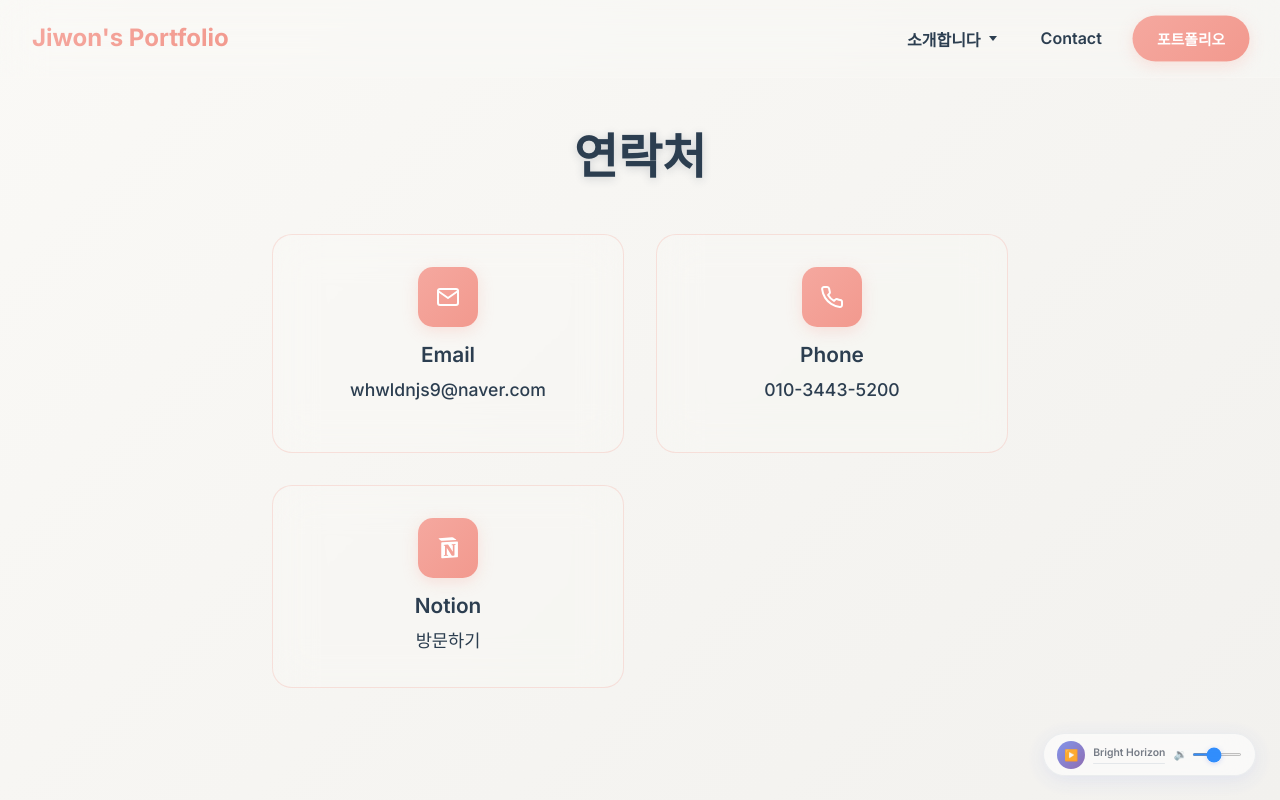
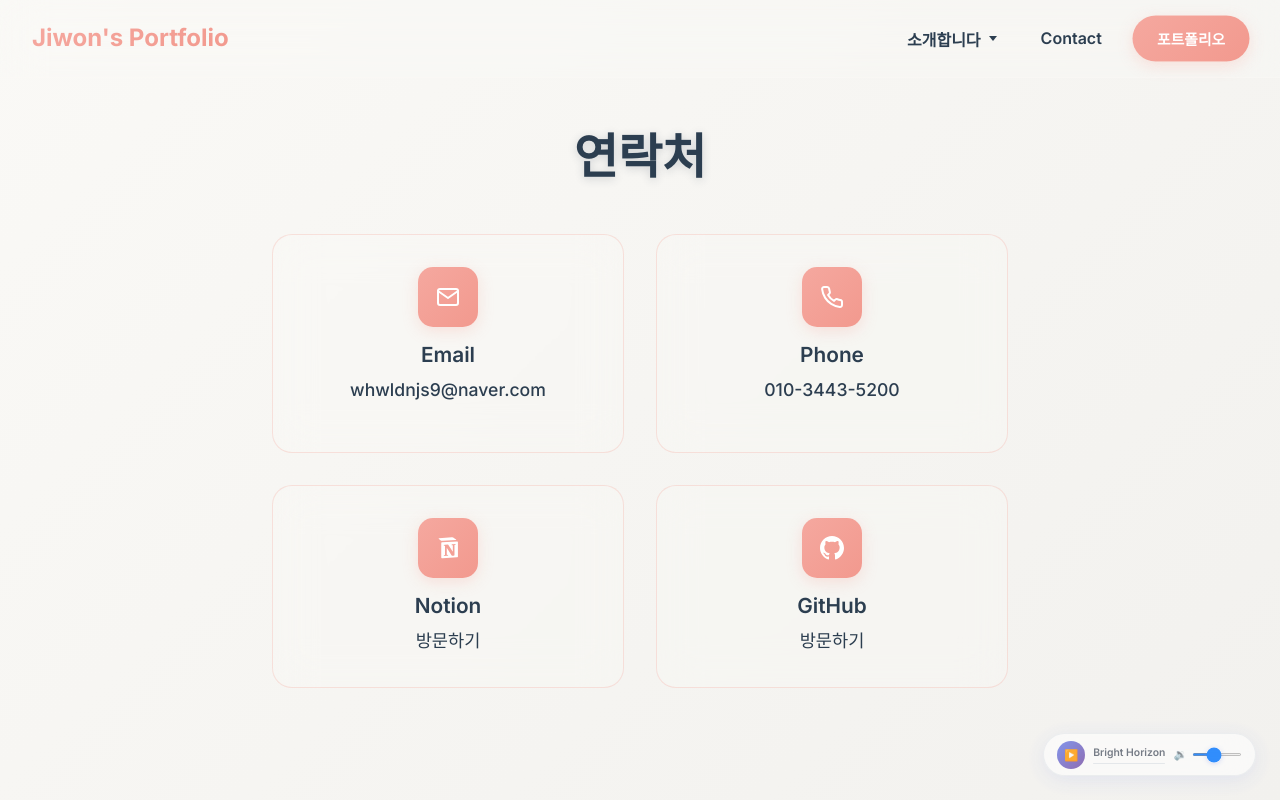
Before and after one commit to jiwon-0321/Portfolio, a Next.js app: page /contact in a window 1280 px wide. Built offline with nearby package versions, Linux system fonts and the light colour scheme.

Commit message:
feat: Add GitHub link to contact page

```diff
--- a/src/pages/about/hobbies.tsx
+++ b/src/pages/about/hobbies.tsx
@@ -391,7 +391,7 @@
                       <ExperienceBadge>Life best: 85타</ExperienceBadge>
                     )}
                     {hobby.title === '영어회화' && (
-                      <ExperienceBadge>소통 가능</ExperienceBadge>
+                      <ExperienceBadge>외국인친구와 소통가능</ExperienceBadge>
                     )}
                   </BadgeContainer>
                   <WorkConnection>
--- a/src/pages/contact.tsx
+++ b/src/pages/contact.tsx
@@ -194,6 +194,18 @@
                 방문하기
               </NotionLink>
             </ContactCard>
+
+            <ContactCard className="slide-up" style={{ animationDelay: '0.3s' }}>
+              <ContactIcon>
+                <svg width="24" height="24" viewBox="0 0 24 24" fill="currentColor">
+                  <path d="M12 0c-6.626 0-12 5.373-12 12 0 5.302 3.438 9.8 8.207 11.387.599.111.793-.261.793-.577v-2.234c-3.338.726-4.033-1.416-4.033-1.416-.546-1.387-1.333-1.756-1.333-1.756-1.089-.745.083-.729.083-.729 1.205.084 1.839 1.237 1.839 1.237 1.07 1.834 2.807 1.304 3.492.997.107-.775.418-1.305.762-1.604-2.665-.305-5.467-1.334-5.467-5.931 0-1.311.469-2.381 1.236-3.221-.124-.303-.535-1.524.117-3.176 0 0 1.008-.322 3.301 1.23.957-.266 1.983-.399 3.003-.404 1.02.005 2.047.138 3.006.404 2.291-1.552 3.297-1.23 3.297-1.23.653 1.653.242 2.874.118 3.176.77.84 1.235 1.911 1.235 3.221 0 4.609-2.807 5.624-5.479 5.921.43.372.823 1.102.823 2.222v3.293c0 .319.192.694.801.576 4.765-1.589 8.199-6.086 8.199-11.386 0-6.627-5.373-12-12-12z"/>
+                </svg>
+              </ContactIcon>
+              <ContactTitle>GitHub</ContactTitle>
+              <NotionLink href="https://github.com/jiwon-0321?tab=repositories" target="_blank" rel="noopener noreferrer">
+                방문하기
+              </NotionLink>
+            </ContactCard>
           </ContactGrid>
         </ContactSection>
       </Container>
--- a/src/pages/project/[id].tsx
+++ b/src/pages/project/[id].tsx
@@ -84,7 +84,7 @@
     period: '2023.03 - 2023.05',
     client: 'The Habi Hotels',
     overview: {
-      concept: '자연과 기술이 조화를 이루는 바이오필릭 디자인 컨셉의 호텔입니다. 도심 속에서 진정한 휴식과 재충전의 경험을 제공합니다.',
+      concept: '자연과 기술이 조화를 이루는 바이오필릭 디자인 컨셉의 호텔입니다. 진정한 휴식과 재충전의 경험을 제공합니다.',
       objective: '투숙객에게 자연과의 연결을 통해 심리적 안정과 만족감을 제공하고, 지속가능한 디자인을 통해 브랜드 가치를 높이고자 했습니다.',
       target: '자연 속에서의 휴식을 추구하는 20-50대 여행객 및 비즈니스 출장객'
     },
@@ -124,7 +124,7 @@
       {
         title: '외부 공간 및 조경',
         images: ['/main images/5.jpg', '/main images/5=1.png', '/main images/6.jpg'],
-        description: '도심 속에서 자연을 만끽할 수 있는 옥상 정원과 산책로입니다. 바이오필릭 디자인을 외부 공간까지 확장했습니다.',
+        description: '자연을 만끽할 수 있는 옥상 정원과 산책로입니다. 바이오필릭 디자인을 외부 공간까지 확장했습니다.',
         materials: ['데크 목재', '자연석', '계절별 식물', '수경시설'],
         details: '옥상 정원에는 작은 인피니티 풀과 휴식 공간이 마련되어 있으며, 호텔 주변을 둘러싼 산책로는 투숙객에게 평온한 아침을 선사합니다.',
         citations: [2]
--- a/src/pages/projects.tsx
+++ b/src/pages/projects.tsx
@@ -9,7 +9,7 @@
     title: 'The Habi (자연 + 바이오필릭 컨셉 호텔)',
     category: '숙박공간',
     image: '/main images/main.png.png',
-    description: '자연과 호흡하는 도심 속 바이오필릭 디자인 호텔'
+    description: '자연과 호흡하는 바이오필릭 디자인 호텔'
   },
   {
     id: 2,
```
